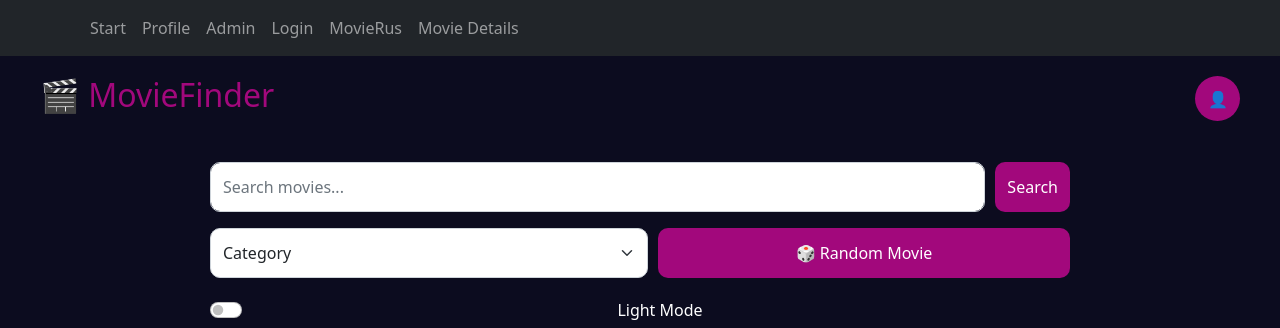
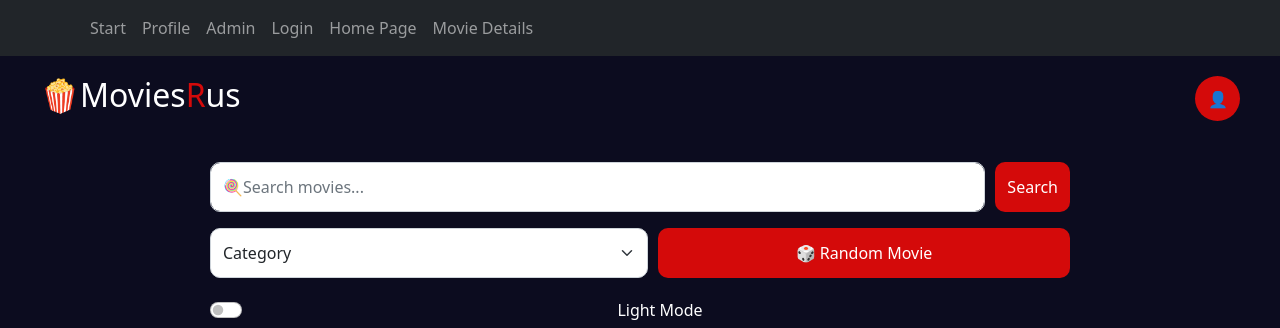
Before and after one commit to JamesOrtizJr/CSC300_MERN, a React (Create React App) app in the folder frontend/: page /homepage1 in a window 1280 px wide. Shown: the top 328 px of the page. Built offline with nearby package versions, Linux system fonts and the light colour scheme; no server answers.

Commit message:
Connected movie poster clicks to details page

```diff
--- a/frontend/src/components/navbar.js
+++ b/frontend/src/components/navbar.js
@@ -21,7 +21,7 @@ export default function Navbar() {
         <Nav.Link href="/privateUserProfile">Profile</Nav.Link>
         <Nav.Link href="/admin">Admin</Nav.Link>
         <Nav.Link href="/login">Login</Nav.Link>
-        <Nav.Link href="/homepage1">MovieRus</Nav.Link>
+        <Nav.Link href="/homepage1">Home Page</Nav.Link>
         <Nav.Link as={Link} to="/movies/tt1375666">Movie Details</Nav.Link>
 
       </Nav>
--- a/frontend/src/components/pages/homepage1.js
+++ b/frontend/src/components/pages/homepage1.js
@@ -4,7 +4,7 @@ import Form from "react-bootstrap/Form";
 import Button from "react-bootstrap/Button";
 import { useNavigate } from "react-router-dom";
 
-const PRIMARY_COLOR = "#a2087c";
+const PRIMARY_COLOR = "#d40a0a";
 const SECONDARY_COLOR = "#0c0c1f";
 
 const API_KEY = "ada999e2"; // 🔥 PUT YOUR REAL KEY
@@ -128,7 +128,9 @@ const HomePage1 = () => {
           padding: "20px 40px",
         }}
       >
-        <h2 style={{ color: PRIMARY_COLOR }}>🎬 MovieFinder</h2>
+              <h2>
+               🍿Movies<span style={{ color: "#d40a0a" }}>R</span>us
+              </h2>
 
         <Button
           onClick={() => navigate("/profile")}
@@ -155,7 +157,7 @@ const HomePage1 = () => {
           }}
         >
           <Form.Control
-            placeholder="Search movies..."
+            placeholder="🍭Search movies..."
             value={search}
             onChange={(e) => setSearch(e.target.value)}
             style={{ height: "50px", borderRadius: "10px" }}
@@ -246,8 +248,11 @@ const HomePage1 = () => {
                 }}
               >
                {row.map((movie) => (
-               <div key={movie.imdbID} style={{ minWidth: "150px" }}>
-
+              <div
+                key={movie.imdbID}
+                 style={{ minWidth: "150px", cursor: "pointer" }}
+                  onClick={() => navigate(`/movies/${movie.imdbID}`)}
+              >
                     <img
                       src={
                         movie.Poster !== "N/A"
@@ -279,7 +284,11 @@ const HomePage1 = () => {
             }}
           >
             {movies.map((movie) => (
-              <div key={movie.imdbID}>
+              <div
+                key={movie.imdbID}
+                style={{ cursor: "pointer" }}
+               onClick={() => navigate(`/movies/${movie.imdbID}`)}
+              >
                 <img
                   src={movie.Poster}
                   alt={movie.Title}
```
